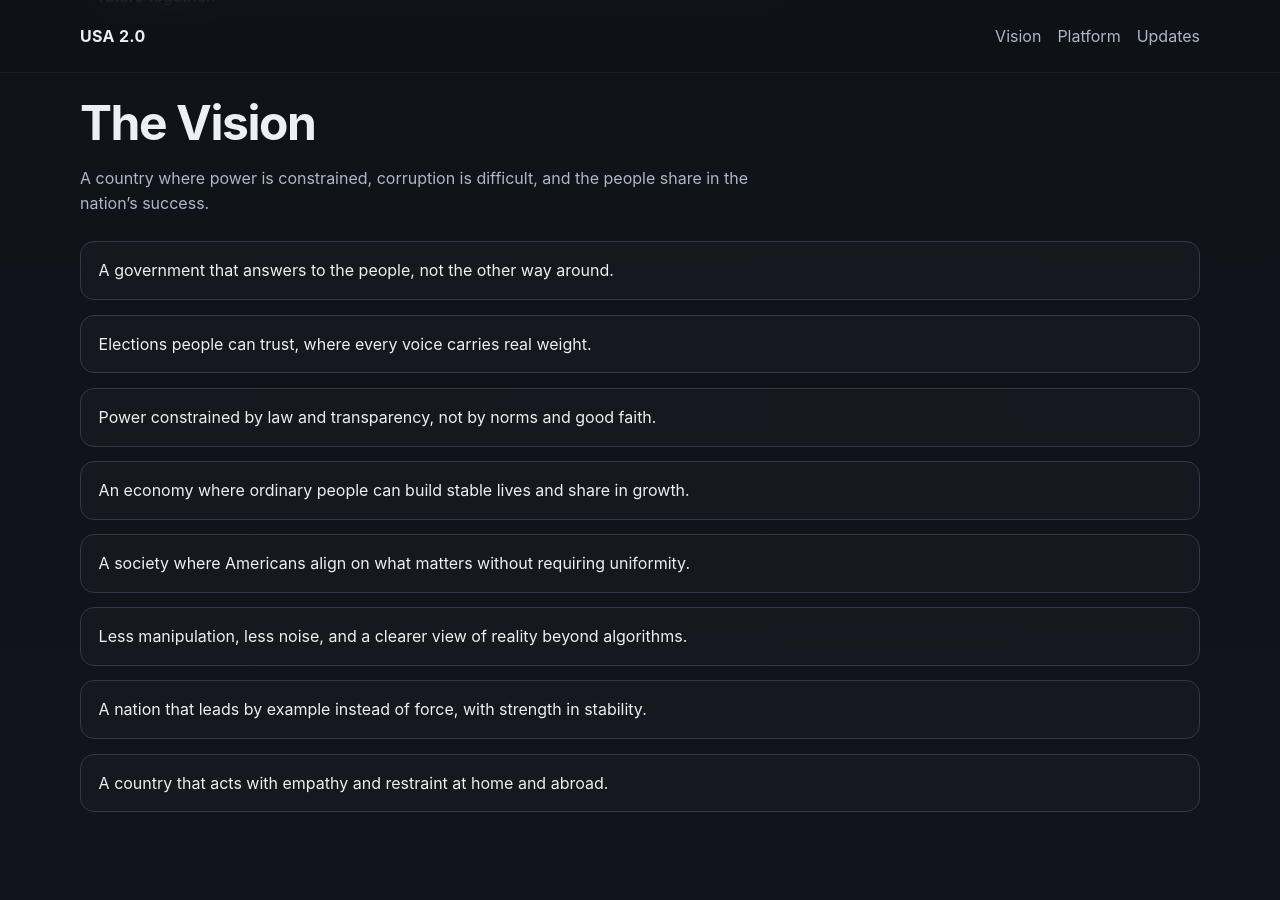
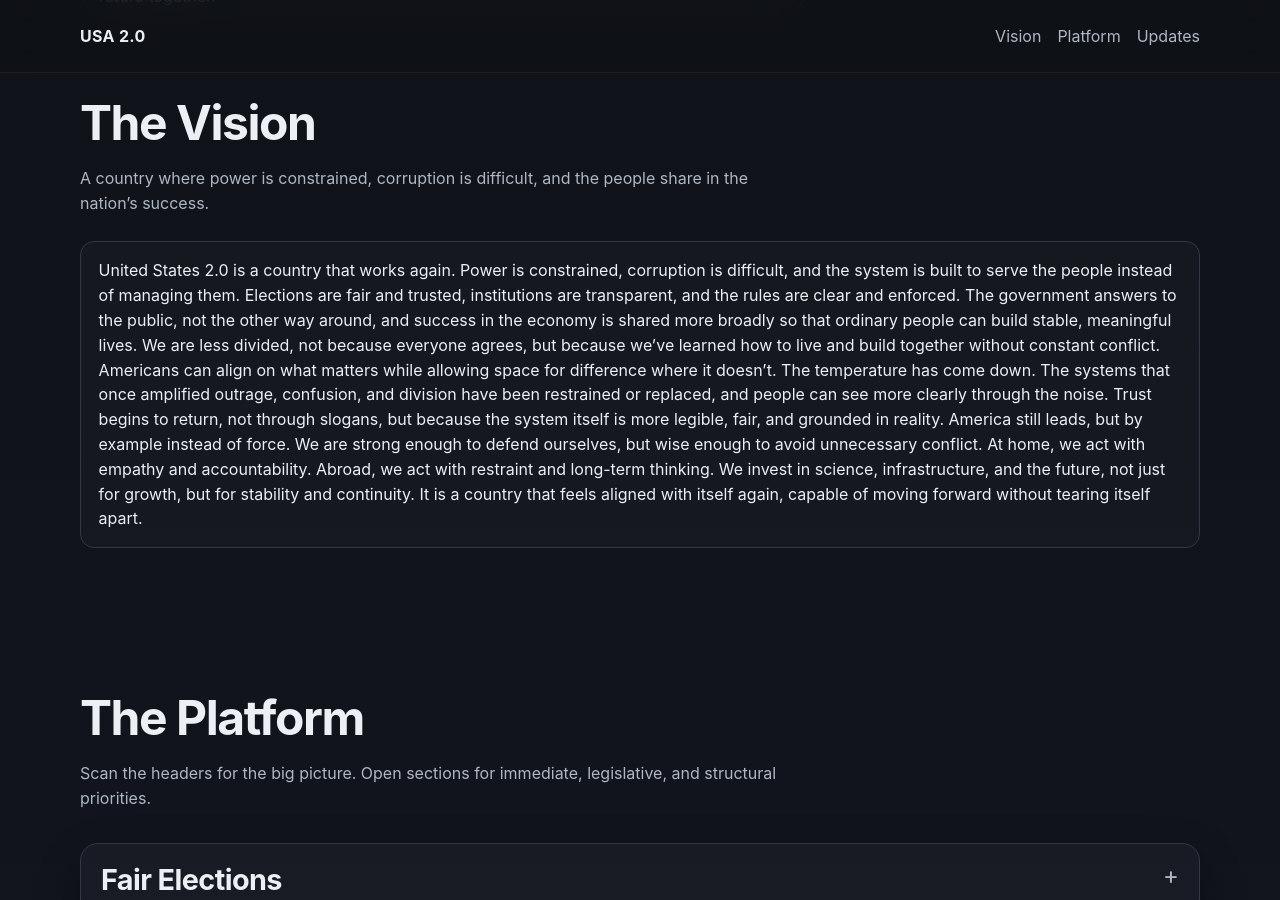
Before and after one commit to AaronBClark/usa2.0, a Jekyll site: the page built from index.md, in a window 1280 px wide and 900 px high, scrolled down 622 px. Built offline with Jekyll 4.4.1, drawn with Linux system fonts in a browser that asks for light colours.

Commit message:
text update

```diff
--- a/_data/homepage.yml
+++ b/_data/homepage.yml
@@ -9,14 +9,11 @@ secondary_cta:
   href: "#get-updates"
 orientation: A fresh slate for a new generation of Americans to reimagine our country and build a better future together.
 vision:
-  - A government that answers to the people, not the other way around.
-  - Elections people can trust, where every voice carries real weight.
-  - Power constrained by law and transparency, not by norms and good faith.
-  - An economy where ordinary people can build stable lives and share in growth.
-  - A society where Americans align on what matters without requiring uniformity.
-  - Less manipulation, less noise, and a clearer view of reality beyond algorithms.
-  - A nation that leads by example instead of force, with strength in stability.
-  - A country that acts with empathy and restraint at home and abroad.
+ United States 2.0 is a country that works again. Power is constrained, corruption is difficult, and the system is built to serve the people instead of managing them. Elections are fair and trusted, institutions are transparent, and the rules are clear and enforced. The government answers to the public, not the other way around, and success in the economy is shared more broadly so that ordinary people can build stable, meaningful lives.
+
+ We are less divided, not because everyone agrees, but because we’ve learned how to live and build together without constant conflict. Americans can align on what matters while allowing space for difference where it doesn’t. The temperature has come down. The systems that once amplified outrage, confusion, and division have been restrained or replaced, and people can see more clearly through the noise. Trust begins to return, not through slogans, but because the system itself is more legible, fair, and grounded in reality.
+
+ America still leads, but by example instead of force. We are strong enough to defend ourselves, but wise enough to avoid unnecessary conflict. At home, we act with empathy and accountability. Abroad, we act with restraint and long-term thinking. We invest in science, infrastructure, and the future, not just for growth, but for stability and continuity. It is a country that feels aligned with itself again, capable of moving forward without tearing itself apart.
 cta:
   heading: Stay in the loop
   text: Get updates as the platform expands, section pages go live, and new drafts are published.
```
